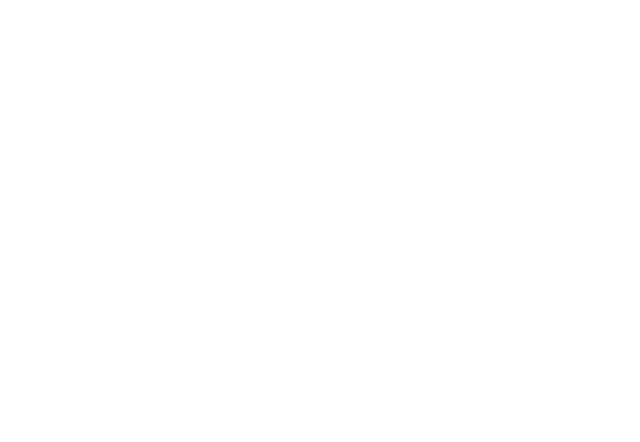
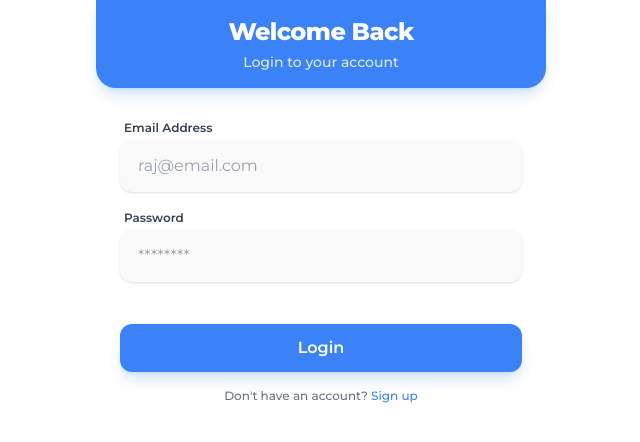
Before and after one commit to LegitMohit/bike24, a React (Vite) app: page /login in a window 1280 px wide. Before the commit this address had no page. Shown: the top 442 px of the page, without its empty margins (319-959 px from the left). Built offline with nearby package versions, Linux system fonts and the light colour scheme.

Commit message:
added login page

```diff
--- a/src/App.jsx
+++ b/src/App.jsx
@@ -6,6 +6,7 @@
 import Signup from './pages/Signup';
 import VerifyPhone from './pages/VerifyPhone';
 import Sell from './pages/Sell';
+import Login from './pages/Login';
 
 function App() {
   return (
@@ -16,6 +17,7 @@
         <Route path="/signup" element={<Signup />} />
         <Route path="/verify" element={<VerifyPhone />} />
         <Route path="/sell" element={<Sell />} />
+        <Route path="/login" element={<Login />} />
       </Routes>
     </Layout>
   );
--- a/src/pages/Home.jsx
+++ b/src/pages/Home.jsx
@@ -1,12 +1,23 @@
 import React, { useState, useEffect } from 'react';
-import { useNavigate } from 'react-router-dom';
+import { useNavigate, useLocation } from 'react-router-dom';
 import PageHeader from '../components/PageHeader';
 import { HiHome, HiPlus, HiChartBar, HiUser } from 'react-icons/hi2';
 import seedSubmissions from '../data/submissions.json';
 
 const Home = () => {
     const navigate = useNavigate();
+    const location = useLocation();
     const [submissions, setSubmissions] = useState([]);
+    const [showToast, setShowToast] = useState(false);
+
+    useEffect(() => {
+        if (location.state?.loginSuccess) {
+            setShowToast(true);
+            window.history.replaceState({}, document.title);
+            const timer = setTimeout(() => setShowToast(false), 3000);
+            return () => clearTimeout(timer);
+        }
+    }, [location]);
 
     useEffect(() => {
         const local = JSON.parse(localStorage.getItem('bike24_submissions') || '[]');
@@ -15,6 +26,17 @@
     }, []);
     return (
         <div className="flex flex-col h-screen bg-gray-50 overflow-hidden relative">
+            {/* Success Toast */}
+            {showToast && (
+                <div className="fixed top-6 right-4 z-[60] animate-toast">
+                    <div className="bg-emerald-500 text-white px-5 py-3 rounded-2xl shadow-xl flex items-center gap-2 ">
+                        <svg className="w-5 h-5" fill="none" stroke="currentColor" viewBox="0 0 24 24">
+                            <path strokeLinecap="round" strokeLinejoin="round" strokeWidth={2} d="M5 13l4 4L19 7" />
+                        </svg>
+                        <span className="font-bold text-sm whitespace-nowrap">Success! Logged in.</span>
+                    </div>
+                </div>
+            )}
             {/* Header */}
             <div className="fixed top-0 left-1/2 -translate-x-1/2 w-full max-w-[450px] z-50">
                 <PageHeader title="My Bikes" subtitle="BikeAuction" />
--- a/src/pages/Landing.jsx
+++ b/src/pages/Landing.jsx
@@ -16,7 +16,7 @@
                 <Button variant="primary" onClick={() => navigate('/signup')}>
                     Get Started
                 </Button>
-                <Button variant="secondary">
+                <Button variant="secondary" onClick={() => navigate('/login')}>
                     I have an account
                 </Button>
             </div>
--- /dev/null
+++ b/src/pages/Login.jsx
@@ -0,0 +1,82 @@
+import React, { useState } from 'react';
+import { useNavigate } from 'react-router-dom';
+import Input from '../components/Input';
+import Button from '../components/Button';
+import PageHeader from '../components/PageHeader';
+
+const Login = () => {
+    const navigate = useNavigate();
+    const [formData, setFormData] = useState({
+        email: '',
+        password: ''
+    });
+
+
+    const handleChange = (e) => {
+        const { name, value } = e.target;
+        setFormData(prev => ({
+            ...prev,
+            [name]: value
+        }));
+    };
+
+    const handleSubmit = (e) => {
+        e.preventDefault();
+        console.log('Login attempt:', formData);
+
+        // Navigate to home and pass loginSuccess state
+        navigate('/home', { state: { loginSuccess: true }, replace: true });
+    };
+
+    return (
+        <div className="flex flex-col w-full h-full animate-in fade-in duration-700 relative">
+
+            {/* Header Section */}
+            <PageHeader
+                title="Welcome Back"
+                subtitle="Login to your account"
+            />
+
+            {/* Form Section */}
+            <form
+                onSubmit={handleSubmit}
+                className="flex-1 px-6 py-8 flex flex-col gap-2 overflow-y-auto"
+            >
+                <div className="animate-in fade-in slide-in-from-bottom-4 duration-700 delay-100">
+                    <Input
+                        label="Email Address"
+                        name="email"
+                        type="email"
+                        placeholder="raj@email.com"
+                        value={formData.email}
+                        onChange={handleChange}
+                        required
+                    />
+                </div>
+
+                <div className="animate-in fade-in slide-in-from-bottom-4 duration-700 delay-200">
+                    <Input
+                        label="Password"
+                        name="password"
+                        type="password"
+                        placeholder="********"
+                        value={formData.password}
+                        onChange={handleChange}
+                        required
+                    />
+                </div>
+
+                <div className="mt-6 animate-in fade-in slide-in-from-bottom-4 duration-700 delay-300">
+                    <Button variant="primary" type="submit">
+                        Login
+                    </Button>
+                    <p className="text-center text-xs text-gray-500 mt-4 font-medium">
+                        Don't have an account? <span onClick={() => navigate('/signup')} className="text-[#3B82F6] cursor-pointer hover:underline">Sign up</span>
+                    </p>
+                </div>
+            </form>
+        </div>
+    );
+};
+
+export default Login;
--- a/src/styles/index.css
+++ b/src/styles/index.css
@@ -82,6 +82,25 @@
     }
   }
 
+  @keyframes toast-slide-right {
+
+    0%,
+    100% {
+      transform: translateX(120%);
+      opacity: 0;
+    }
+
+    10%,
+    90% {
+      transform: translateX(0);
+      opacity: 1;
+    }
+  }
+
+  .animate-toast {
+    animation: toast-slide-right 3s ease-in-out forwards;
+  }
+
   .delay-200 {
     animation-delay: 200ms;
   }
```
